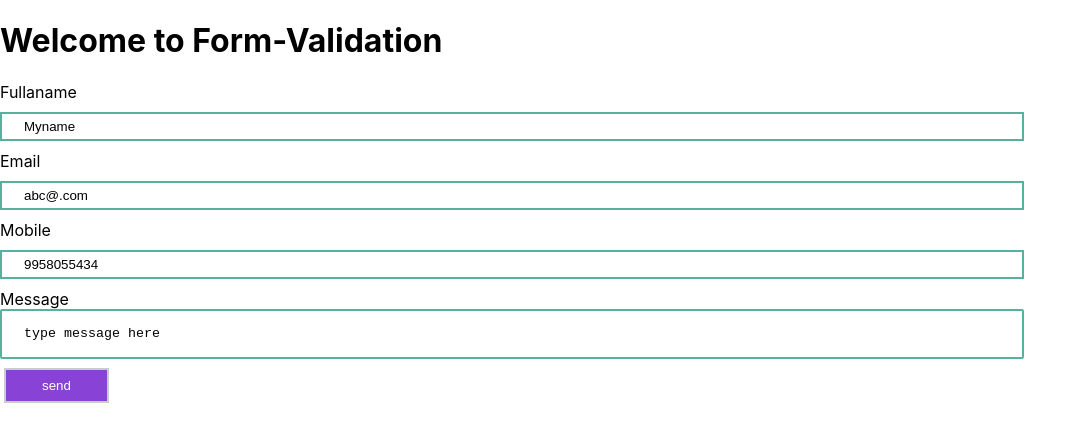
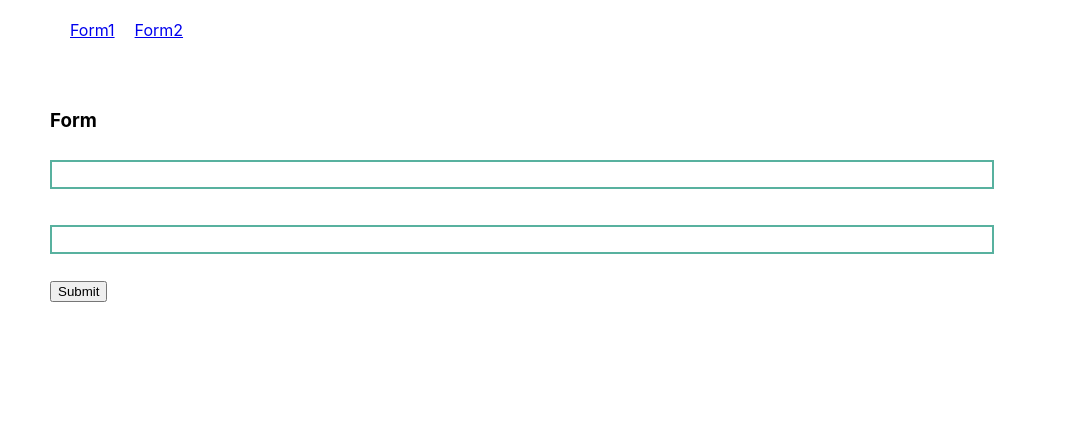
Before and after one commit to HimanshuGautamBS/FormValidation, a React (Create React App) app: page /contact in a window 1280 px wide. Shown: the top 442 px of the page, without its empty margins (0-1087 px from the left). Built offline with nearby package versions, Linux system fonts and the light colour scheme.

Commit message:
Created new component for form validation with different way and implemented route to switch between two different type of form

```diff
--- a/src/App.js
+++ b/src/App.js
@@ -1,12 +1,37 @@
-import React, { Component } from 'react'
-import FormValidation from './FormValidation'
-export default class App extends Component {
-  render() {
-    return (
-      <div>
-        <h1>Welcome to Form-Validation</h1>
-        <FormValidation/>
-      </div>
-    )
-  }
-}
+import React from "react";
+import {Route, Switch} from "react-router-dom";
+import FormValidation from './components/FormValidation'
+import Form from './components/Form'
+
+const App=()=>{
+
+  return (
+      <>
+      <Switch>
+        <Route exact path="/" component={FormValidation}/>
+        <Route path="/contact" component={Form}/>
+        {/* <Route component={Error} /> */}
+      </Switch>
+      </>
+    );
+};
+
+export default App;
+
+
+// import React, { Component } from 'react'
+// import FormValidation from './components/FormValidation'
+// import Form from './components/Form'
+// import { Route, Switch } from "react-router-dom";
+// export default class App extends Component {
+//   render() {
+//     return (
+//       <div>
+//         <Switch>
+//           <Route path="form1" component={FormValidation}/>
+//           <Route path="form2" component={Form}/>
+//         </Switch>
+//       </div>
+//     )
+//   }
+// }
--- a/src/Form.css
+++ b/src/components/Form.css
@@ -1,4 +1,4 @@
-input[type=text], input[type=email] , input[type=number] {
+input[type=text], input[type=email] , input[type=number] ,input[type=password] {
     width: 80%;
     padding: 5px 22px;
     margin: 10px 0px;
--- /dev/null
+++ b/src/components/Form.js
@@ -0,0 +1,27 @@
+import React, { Component } from 'react'
+
+export default class Form extends Component {
+
+    constructor()
+    {
+        super();
+        this.state={
+            email:"",
+            password:""
+        }
+    }
+
+    render() {
+        return (
+            <div style={{padding:"50px"}}>
+                <h3>Form</h3>
+                <input type="text" onChange={(event)=>{this.setState({name:event.target.value})}}/>
+                <p></p>
+                <input type="password" onChange={(event)=>{this.setState({password:event.target.value})}}/>
+                <p></p>
+                <button onClick={()=>this.submit}>Submit</button>
+
+            </div>
+        )
+    }
+}
--- a/src/FormValidation.js
+++ b/src/components/FormValidation.js
@@ -8,7 +8,8 @@ constructor(props){
   this.state={ fullname:"Myname",
                email   :"abc@.com",
                phone   :"9958055434",
-               message :"type message here"
+               message :"type message here",
+               password:""
 
     }
 }
@@ -32,6 +33,8 @@ constructor(props){
 //     this.setState({message:event.target.value})
 // }
 
+
+// keep in mind that - event.target.name not .value
 handleAll=(event)=>{
   this.setState({[event.target.name]:event.target.value})
 }
@@ -44,7 +47,7 @@ handlesubmit=(event)=>{
 }
     render() {
         return (
-            <div>
+            <div style={{padding:"50px"}}>
                 {/* handlesubmit for sending data to server */}
               <form onSubmit ={this.handlesubmit}>
                 <label>Fullaname</label><br/>
@@ -60,6 +63,9 @@ handlesubmit=(event)=>{
                 <label>Message </label><br/>
                 <textarea value={this.state.message} name="message"  onChange={this.handleAll}/> <br/>
 
+                <label> Password</label><br/>
+                <input type="password" name="password" value={this.state.password}  onChange={this.handleAll}/> <br/>
+
                 <input type="submit" value="send"/>
                 {/* if type ="submit" it'll redirect to new page(property of js) */}
               </form>
--- /dev/null
+++ b/src/components/Menu.jsx
@@ -0,0 +1,15 @@
+import React, { Component } from 'react';
+import {NavLink} from "react-router-dom";
+
+export default class Menu extends Component {
+    render() {
+        return (
+            <>
+            <div style={{paddingLeft:"50px",paddingTop:"20px"}}>
+              <NavLink style={{padding:"20px"}} exact to="/">Form1</NavLink>
+              <NavLink exact to="/contact">Form2</NavLink>
+              </div>
+            </>
+        )
+    }
+}
--- a/src/index.js
+++ b/src/index.js
@@ -1,12 +1,18 @@
 import React from 'react';
 import ReactDOM from 'react-dom';
 import './index.css';
+import Menu from "./components/Menu";
 import App from './App';
 import reportWebVitals from './reportWebVitals';
+import { BrowserRouter } from "react-router-dom";
 
 ReactDOM.render(
   <React.StrictMode>
+    <BrowserRouter>
+    <Menu />
     <App />
+    </BrowserRouter>
+
   </React.StrictMode>,
   document.getElementById('root')
 );
```
